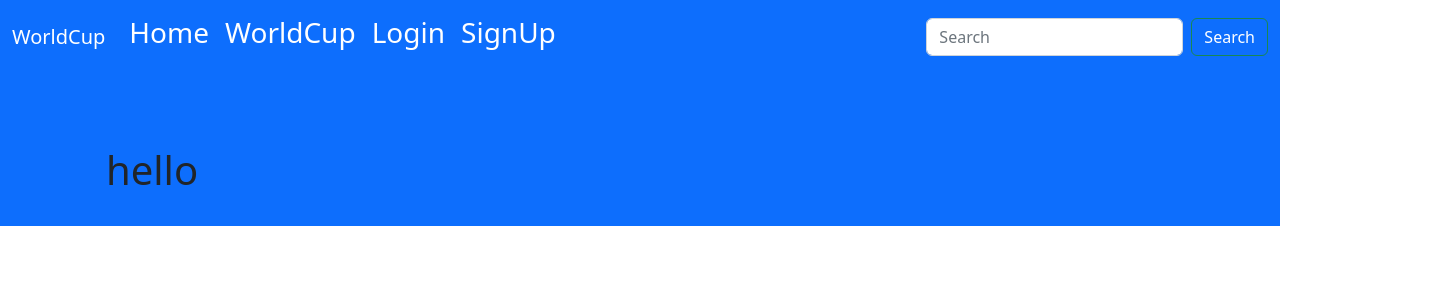
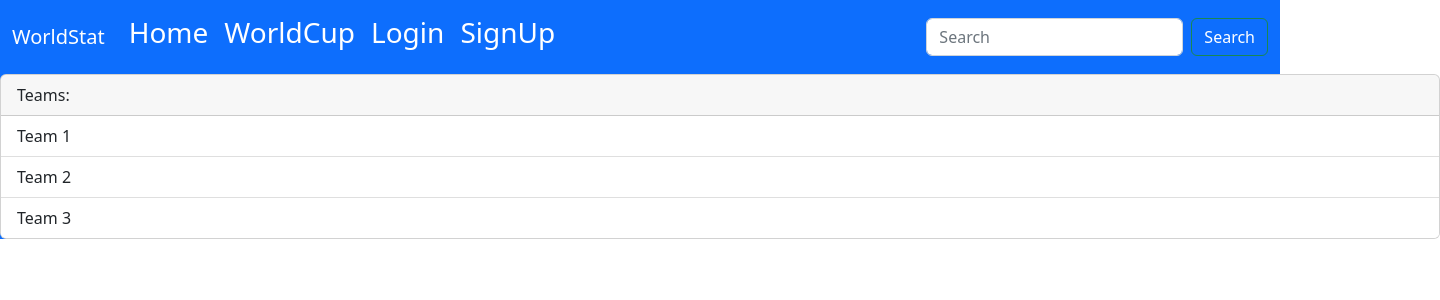
Before and after one commit to Sdelatorre123/World-Stats-Repository, a React (Create React App) app in the folder client/: page / in a window 1280 px wide. Shown: the top 300 px of the page, 1440 px wide, since content can reach past the window. Built offline with nearby package versions, Linux system fonts and the light colour scheme.

Commit message:
home.js cards

```diff
--- a/client/src/components/Navbar.js
+++ b/client/src/components/Navbar.js
@@ -10,7 +10,7 @@ function WorldCupNavbar() {
     return (
       <Navbar bg="primary" expand="lg">
         <Container fluid>
-          <Navbar.Brand className='text-white'>WorldCup
+          <Navbar.Brand className='text-white'>WorldStat
 
           </Navbar.Brand>
           <Navbar.Toggle aria-controls="navbarScroll" />
--- a/client/src/pages/Home.js
+++ b/client/src/pages/Home.js
@@ -1,18 +1,17 @@
-import React from 'react';
-import { Container, Row, Col } from 'react-bootstrap';
+import Card from 'react-bootstrap/Card';
+import ListGroup from 'react-bootstrap/ListGroup';
 
 function Home() {
-  return(
-    <>
-      <Container className="my-5">
-        <Row>
-          <Col data-aos="fade-up" className="m-4 default">
-            <h1> hello </h1>
-          </Col>
-        </Row>
-      </Container>
-    </>
+  return (
+    <Card style={{ width: '90rem' }}>
+      <Card.Header>Teams:</Card.Header>
+      <ListGroup variant="flush">
+        <ListGroup.Item>Team 1</ListGroup.Item>
+        <ListGroup.Item>Team 2</ListGroup.Item>
+        <ListGroup.Item>Team 3</ListGroup.Item>
+      </ListGroup>
+    </Card>
   );
-};
+}
 
 export default Home;
```
